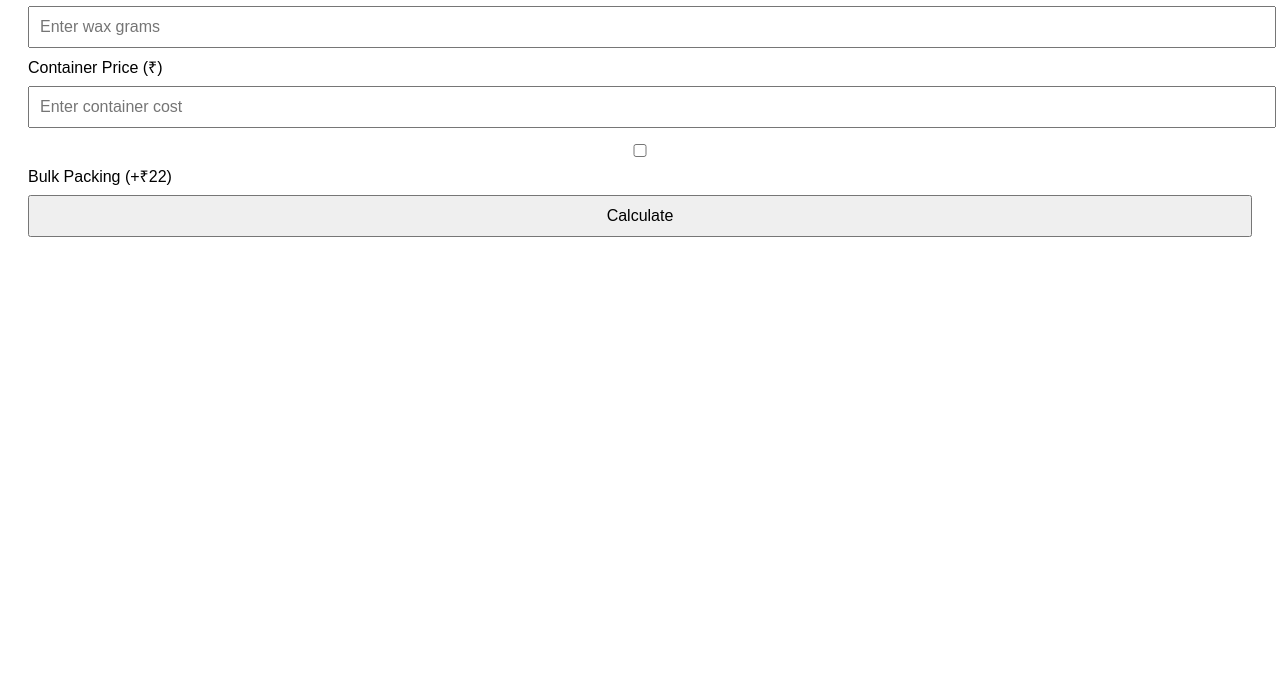
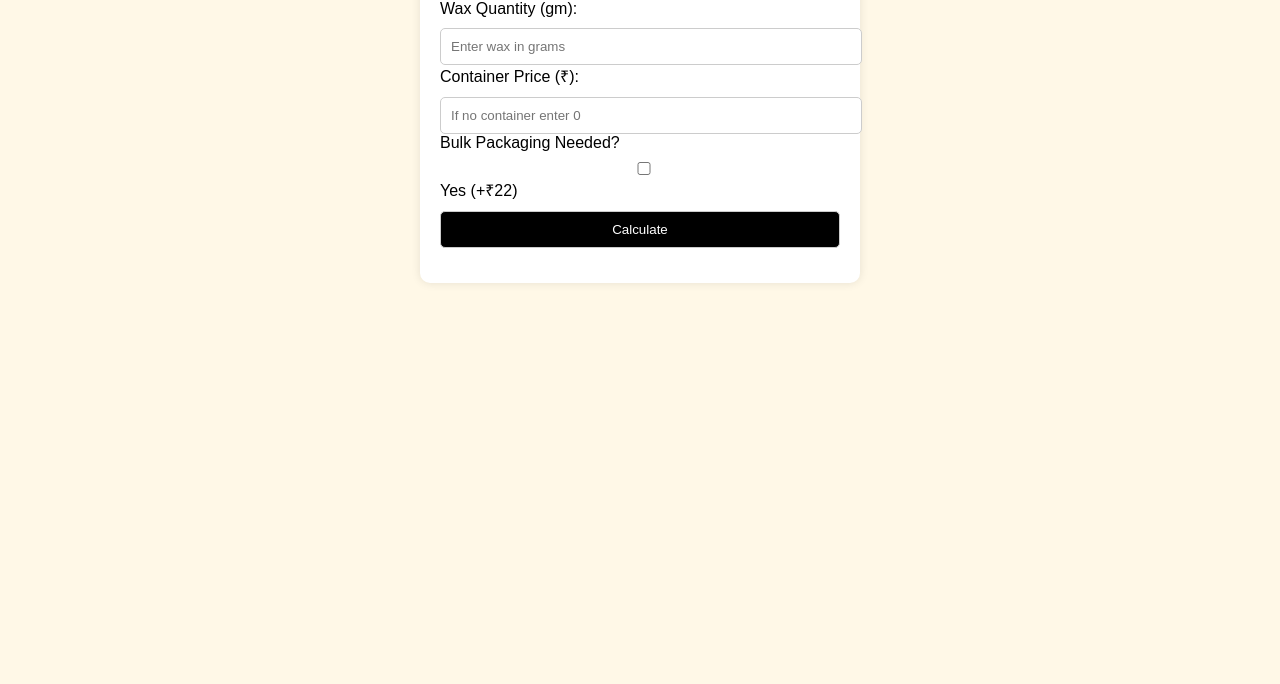
Before and after one commit to PreetyParamanick/Candle_CostPrice_Calculator, a plain HTML site: page index.html in a window 1280 px wide. Shown: the part 116-800 px from the top of the page. Drawn offline with Linux system fonts and the light colour scheme.

Commit message:
Update index.html

```diff
--- a/index.html
+++ b/index.html
@@ -1,77 +1,66 @@
 <!DOCTYPE html>
-<html lang="en">
+<html>
 <head>
-<meta charset="UTF-8">
-<meta name="viewport" content="width=device-width, initial-scale=1.0">
 <title>Candle Cost Price Calculator</title>
-<link rel="manifest" href="manifest.json">
 <style>
-body {
-  font-family: Arial, sans-serif;
-  padding: 20px;
-}
-input, button {
-  width: 100%;
-  padding: 10px;
-  margin: 8px 0;
-  font-size: 16px;
-}
-button {
-  cursor: pointer;
-}
-.result {
-  margin-top: 20px;
-  font-size: 18px;
-  font-weight: bold;
-}
+  body { font-family: Arial; padding: 20px; background: #fff8e7; }
+  .box { background: white; padding: 20px; border-radius: 10px; max-width: 400px; margin: auto; box-shadow: 0 0 10px rgba(0,0,0,0.1); }
+  input, button { width: 100%; padding: 10px; margin-top: 10px; border-radius: 5px; border: solid 1px #ccc; }
+  button { background: black; color: white; cursor: pointer; }
+  button:hover { background: #444; }
+  .result { margin-top: 15px; font-size: 18px; font-weight: bold; }
 </style>
+</head>
+
+<body>
+<div class="box">
+  <h2>Candle Cost Price Calculator</h2>
+
+  Wax Quantity (gm):
+  <input type="number" id="wax" placeholder="Enter wax in grams">
+
+  Container Price (₹):
+  <input type="number" id="container" placeholder="If no container enter 0">
+
+  Bulk Packaging Needed?
+  <input type="checkbox" id="bulk"> Yes (+₹22)
+
+  <button onclick="calculate()">Calculate</button>
+
+  <div id="output" class="result"></div>
+</div>
+
 <script>
-// Service Worker registration
-if ("serviceWorker" in navigator) {
-  navigator.serviceWorker.register("service-worker.js");
-}
-
-// Calculation Logic
 function calculate() {
   let wax = parseFloat(document.getElementById("wax").value) || 0;
   let container = parseFloat(document.getElementById("container").value) || 0;
   let bulk = document.getElementById("bulk").checked ? 22 : 0;
 
+  // Base costs
   let waxCost = wax * 0.4;
-  let stearic = wax * 0.05 * 0.4;
-  let viber = wax * 0.01 * 2;
   let scent = wax * 0.08 * 2.5;
   let color = wax * 0.01 * 3;
+  let wick = 1; // add your wick cost here
 
+  let stearic = 0;
+  let viber = 0;
 
-  let raw = waxCost + stearic + viber + scent + color + 1 + container + bulk;
-  let misc = raw * 0.10;
-  let afterMisc = raw + misc;
-  let electricity = raw * 0.10;
-  let total = afterMisc + electricity;
-  let wholesale = raw * 0.40;
+  // Rule: If container exists, skip stearic & viber
+  if (container == 0) {
+    stearic = wax * 0.05 * 0.4;
+    viber = wax * 0.01 * 2;
+  }
+
+  // Cost Price = Raw material only
+  let cost = waxCost + stearic + viber + scent + color + wick + container + bulk;
+
+  // Wholesale price = 40% margin
+  let wholesale = cost * 1.40;
 
   document.getElementById("output").innerHTML =
-    "Total Cost: ₹" + total.toFixed(2) + "<br>" +
+    "Cost Price: ₹" + cost.toFixed(2) + "<br>" +
     "Wholesale Price: ₹" + wholesale.toFixed(2);
 }
 </script>
-</head>
-<body>
-
-<h2>🕯️ Candle Cost Price Calculator</h2>
-
-<label>Wax Quantity (grams)</label>
-<input type="number" id="wax" placeholder="Enter wax grams">
-
-<label>Container Price (₹)</label>
-<input type="number" id="container" placeholder="Enter container cost">
-
-<label><input type="checkbox" id="bulk"> Bulk Packing (+₹22)</label>
-
-<button onclick="calculate()">Calculate</button>
-
-<div id="output" class="result"></div>
-
 </body>
 </html>
```
